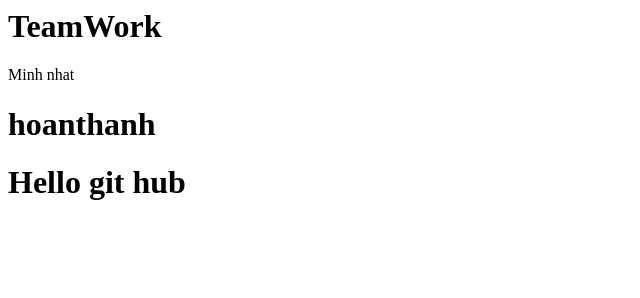
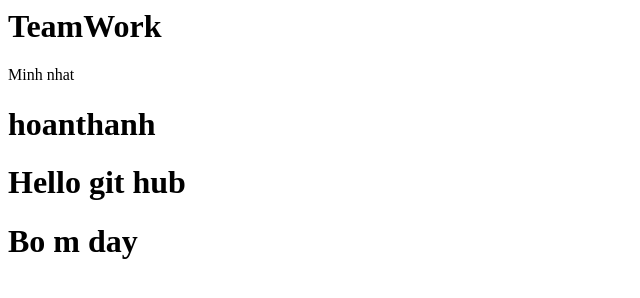
Before and after one commit to javier1234559/Teamwork, a plain HTML site: page index.html in a window 1280 px wide. Shown: the whole page, without its empty margins (0-640 px from the left). Drawn offline with Linux system fonts and the light colour scheme.

Commit message:
update new

```diff
--- a/index.html
+++ b/index.html
@@ -4,3 +4,4 @@
 <h1>hoanthanh</h1>
 
 <h1>Hello git hub</h1>
+<h1>Bo m day</h1>
```
